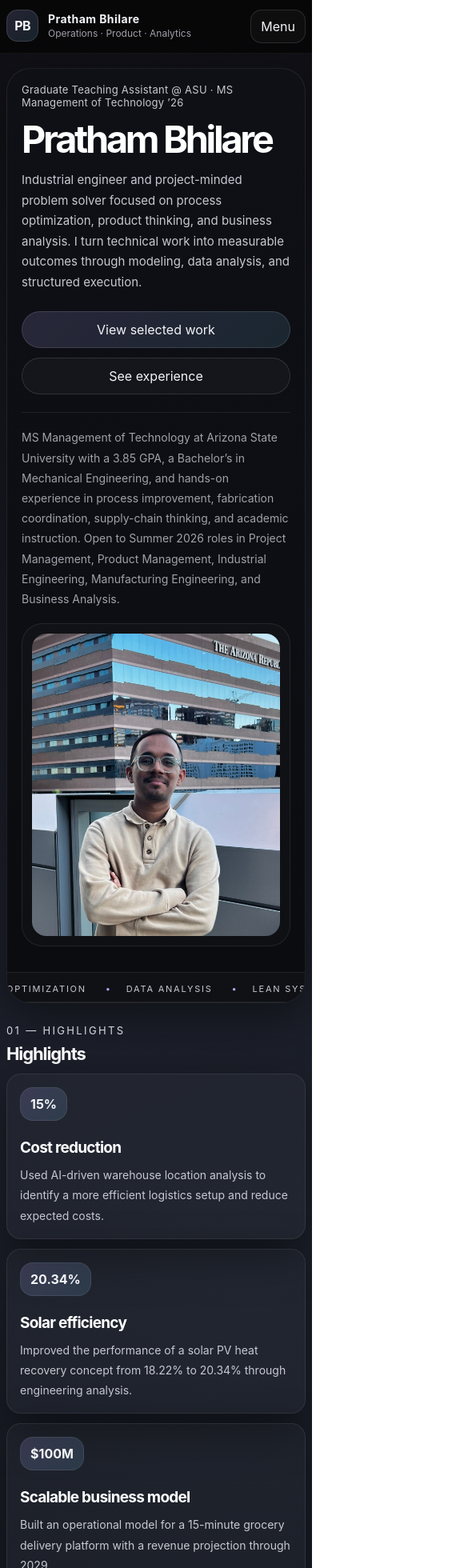
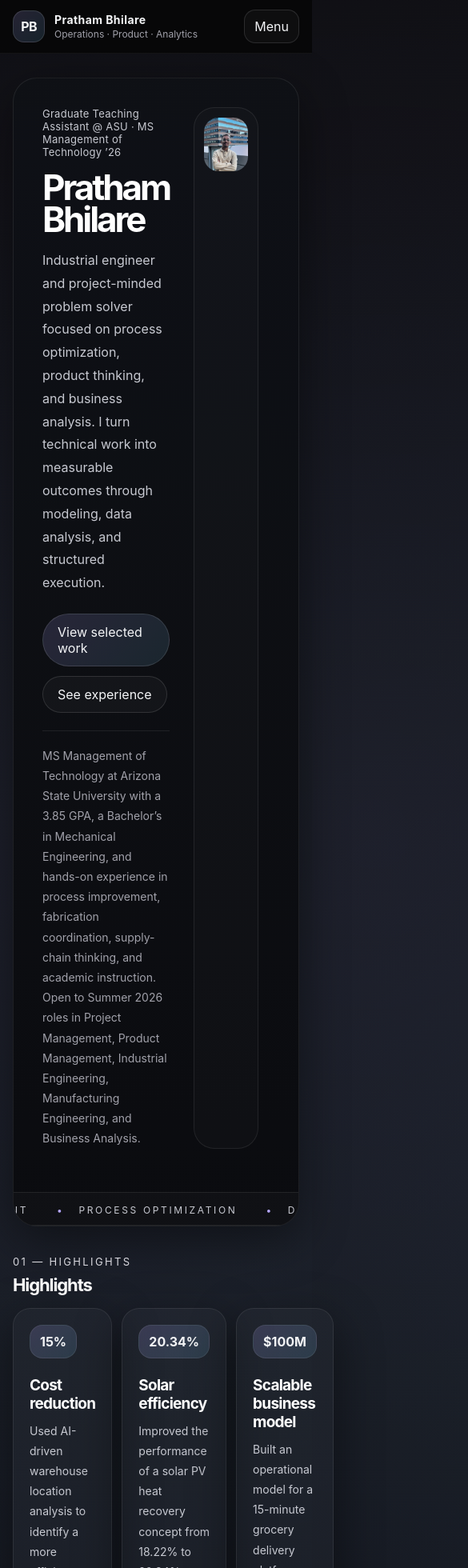
Before and after one commit to bhilarepratham/portfolio, a Next.js app: page / in a window 390 px wide. Shown: the top 1960 px of the page at 80% size, 585 px wide, since content can reach past the window. Built offline with nearby package versions, Linux system fonts and the light colour scheme.

Commit message:
Refactor mobile styles in globals.css
Removed mobile styles for larger screens and adjusted layout for smaller devices.

```diff
--- a/app/globals.css
+++ b/app/globals.css
@@ -615,55 +615,45 @@ section {
 
 /* Mobile */
 
-@media (max-width: 1080px) {
-  .hero-grid,
-  .contact-card {
-    grid-template-columns: 1fr;
-  }
-
-  .portrait-shell {
-    justify-content: flex-start;
-  }
-
-  .highlights-grid,
-  .edu-list,
-  .exp-list,
-  .research-list,
-  .skills-grid,
-  .project-grid,
-  .mini-grid {
-    grid-template-columns: repeat(2, 1fr);
-  }
-}
-
 @media (max-width: 760px) {
-  .wrap {
-    width: min(var(--max), calc(100% - 16px));
+  .topbar {
+    position: sticky;
+    top: 0;
+    z-index: 200;
   }
 
   .topbar-inner {
+    position: relative;
+    flex-wrap: wrap;
+    align-items: center;
     gap: 12px;
     padding: 12px 0;
-    flex-wrap: wrap;
-    align-items: flex-start;
   }
 
   .nav-toggle {
     display: inline-flex;
     margin-left: auto;
+    z-index: 201;
   }
 
   .nav {
     position: absolute;
-    top: 66px;
-    left: 8px;
-    right: 8px;
+    top: calc(100% + 10px);
+    left: 0;
+    right: 0;
     display: none;
     flex-direction: column;
     align-items: stretch;
+    gap: 6px;
+    padding: 10px;
     border-radius: 18px;
-    padding: 8px;
-    z-index: 100;
+    background: rgba(10, 10, 12, 0.98);
+    border: 1px solid var(--line);
+    box-shadow: 0 16px 40px rgba(0, 0, 0, 0.45);
+    z-index: 300;
+    max-height: calc(100vh - 90px);
+    overflow-y: auto;
+    -webkit-overflow-scrolling: touch;
   }
 
   .nav.open {
@@ -671,129 +661,9 @@ section {
   }
 
   .nav a {
-    padding: 13px 14px;
-  }
-
-  .hero {
-    padding: 18px 0 6px;
-  }
-
-  .hero-grid {
-    grid-template-columns: 1fr;
-    padding: 18px;
-    gap: 18px;
-  }
-
-  h1 {
-    font-size: clamp(34px, 12vw, 52px);
-    line-height: 0.95;
-  }
-
-  .subhead {
-    font-size: 15px;
-    line-height: 1.7;
-  }
-
-  .hero-actions {
-    flex-direction: column;
-    align-items: stretch;
-  }
-
-  .btn {
     width: 100%;
-  }
-
-  .portrait-shell {
-    justify-content: flex-start;
-  }
-
-  .portrait-card {
-    max-width: 100%;
-  }
-
-  .hero-strip {
-    margin-top: 14px;
-    padding: 8px 0;
-  }
-
-  .hero-strip-track {
-    animation-duration: 18s;
-  }
-
-  .hero-strip-track span {
-    font-size: 11px;
-    padding: 0 12px;
-    letter-spacing: 0.16em;
-  }
-
-  section {
-    padding: 20px 0 0;
-  }
-
-  .section-title {
-    grid-template-columns: 1fr;
-    gap: 8px;
-    margin-bottom: 12px;
-  }
-
-  .section-title h2 {
-    font-size: 22px;
-  }
-
-  .highlights-grid,
-  .edu-list,
-  .exp-list,
-  .research-list,
-  .skills-grid,
-  .project-grid,
-  .mini-grid {
-    grid-template-columns: 1fr;
-  }
-
-  .highlight-card,
-  .edu-card,
-  .exp-card,
-  .research-card,
-  .skill-card,
-  .project-card,
-  .contact-card,
-  .mini-card {
-    padding: 16px;
-    border-radius: 18px;
-  }
-
-  .project-body {
-    padding: 16px;
-  }
-
-  .project-meta {
-    font-size: 11px;
-    gap: 8px;
-  }
-
-  .project-result {
-    font-size: 14px;
-  }
-
-  .tag-row {
-    gap: 6px;
-  }
-
-  .tag {
-    font-size: 11px;
-    padding: 7px 9px;
-  }
-
-  .contact-card {
-    grid-template-columns: 1fr;
-  }
-
-  .contact-box {
-    padding: 16px;
-  }
-
-  .footer {
-    padding: 22px 0 28px;
-    font-size: 12px;
+    padding: 14px 14px;
+    border-radius: 14px;
+    text-align: left;
   }
 }
```
